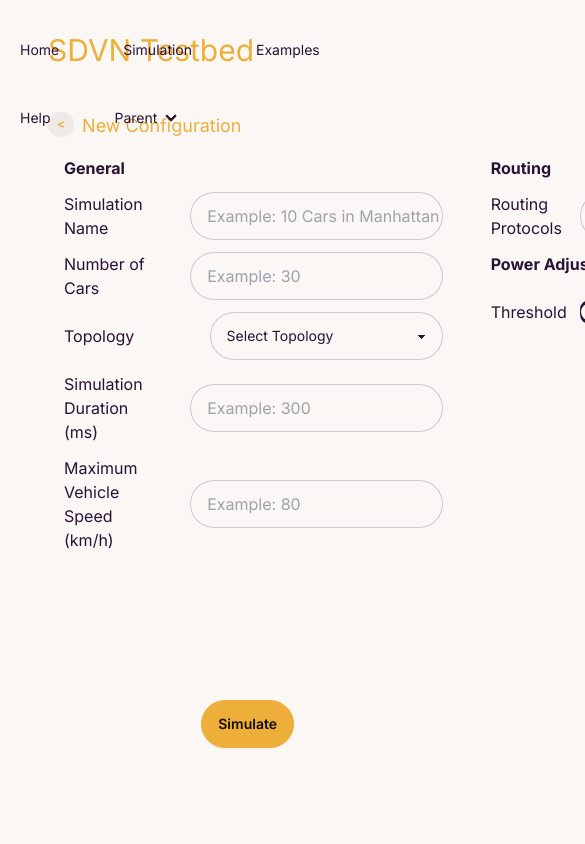
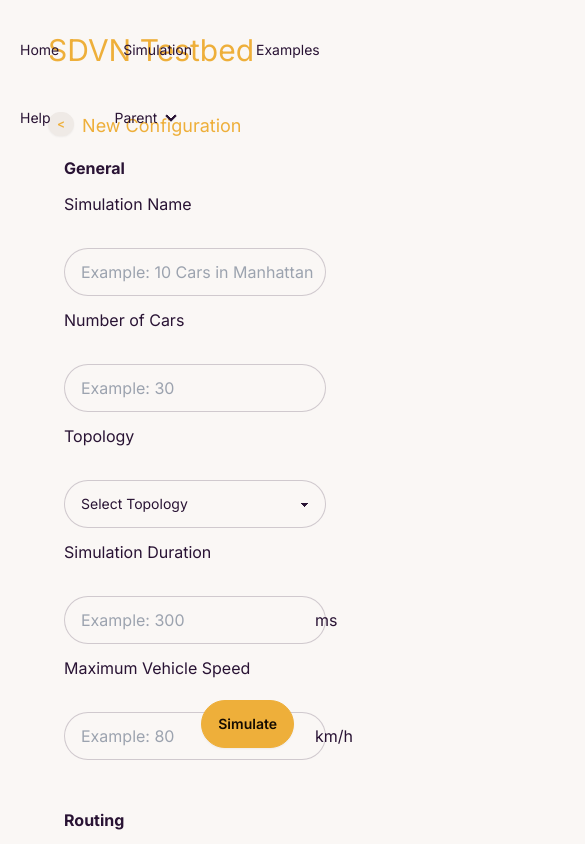
Before and after one commit to luthfirestu/dashboard-SDVN, a Next.js app: page /simulation/new in a window 390 px wide. Shown: the top 844 px of the page, 585 px wide, since content can reach past the window. Built offline with nearby package versions, Linux system fonts and the light colour scheme.

Commit message:
fix form

```diff
--- a/package.json
+++ b/package.json
@@ -9,6 +9,7 @@
     "lint": "next lint"
   },
   "dependencies": {
+    "axios": "^1.6.8",
     "next": "14.1.1",
     "react": "^18",
     "react-dom": "^18"
--- a/src/app/simulation/history/[id]/page.tsx
+++ /dev/null
@@ -1,7 +0,0 @@
-export default function Home() {
-    return (
-        <main>
-            <h1 className="text-rose-400 bold text-xl">SDVN Testbed</h1>
-        </main>
-    );
-}
--- /dev/null
+++ b/src/app/simulation/history/forecasting/[id]/page.tsx
@@ -0,0 +1,10 @@
+import Sidebar from "@/components/sidebar";
+
+export default function Forecasting() {
+    return (
+        <main>
+            <Sidebar />
+            <h1 className="text-accent bold text-3xl absolute top-0 mt-8 ml-12">Forecasting</h1>
+        </main>
+    )
+}
--- /dev/null
+++ b/src/app/simulation/history/network-traffic/page.tsx
@@ -0,0 +1,11 @@
+import Sidebar from "@/components/sidebar";
+
+export default function Networking() {
+    return (
+        <main>
+            <Sidebar />
+            <h1 className="text-rose-400 bold text-xl">Networking</h1>
+            <p>Sed ut perspiciatis unde omnis iste natus error sit voluptatem accusantium doloremque laudantium, to</p>
+        </main>
+    )
+}
--- a/src/app/simulation/history/vehicle-traffic/[id]/page.tsx
+++ /dev/null
@@ -1,8 +0,0 @@
-export default function Home() {
-    return (
-        <main>
-            <h1 className="text-rose-400 bold text-xl">History</h1>
-            <p>Sed ut perspiciatis unde omnis iste natus error sit voluptatem accusantium doloremque laudantium, to</p>
-        </main>
-    );
-}
--- a/src/components/form.tsx
+++ b/src/components/form.tsx
@@ -10,55 +10,57 @@ export default function Form() {
     return (
         <div>
             <div className="space-y-4">
-                <div className="flex gap-12">  {/* Gap between row */}
+                <div className="flex flex-col lg:flex-row gap-12"> {/* Gap between row */}
                     <div className="space-y-3 flex-1">
                         <p className="font-bold">General</p>
-                        <div className="flex items-center gap-8"> {/* Flex container for Simulation Name */}
-                            <span className="w-1/3">Simulation Name</span> {/* Text */}
-                            <label className="input input-bordered flex items-center w-2/3"> {/* Input field */}
+                        <div className="flex flex-col lg:flex-row items-center gap-8"> {/* Flex container for Simulation Name */}
+                            <span className="w-full lg:w-1/3">Simulation Name</span> {/* Text */}
+                            <label className="input input-bordered flex items-center w-full lg:w-2/3"> {/* Input field */}
                                 <input type="text" placeholder="Example: 10 Cars in Manhattan" className="grow" />
                             </label>
                         </div>
-                        <div className="flex items-center gap-8"> {/* Flex container for Number of Cars */}
-                            <span className="w-1/3">Number of Cars</span> {/* Text */}
-                            <label className="input input-bordered flex items-center w-2/3 max-w-1/2"> {/* Input field */}
+                        <div className="flex flex-col lg:flex-row items-center gap-8"> {/* Flex container for Number of Cars */}
+                            <span className="w-full lg:w-1/3">Number of Cars</span> {/* Text */}
+                            <label className="input input-bordered flex items-center w-full lg:w-2/3 max-w-1/2"> {/* Input field */}
                                 <input type="text" className="grow" placeholder="Example: 30" />
                             </label>
                         </div>
-                        <div className="flex items-center gap-8"> {/* Flex container for Topology */}
-                            <span className="w-1/3">Topology</span> {/* Text */}
-                            <select className="select select-bordered w-2/3 max-w-1/2">
+                        <div className="flex flex-col lg:flex-row items-center gap-8"> {/* Flex container for Topology */}
+                            <span className="w-full lg:w-1/3">Topology</span> {/* Text */}
+                            <select className="select select-bordered w-full lg:w-2/3 max-w-1/2">
                                 <option disabled selected>Select Topology</option>
                                 <option>Bidirectional Highway 4 Plane</option>
                                 <option>Bidirectional Highway 6 Plane</option>
                             </select>
                         </div>
-                        <div className="flex items-center gap-8"> {/* Flex container for Simulation Duration */}
-                            <span className="w-1/3">Simulation Duration (ms)</span> {/* Text */}
-                            <label className="input input-bordered flex items-center w-2/3"> {/* Input field */}
+                        <div className="flex flex-col lg:flex-row items-center gap-8"> {/* Flex container for Simulation Duration */}
+                            <span className="w-full lg:w-1/3">Simulation Duration</span> {/* Text */}
+                            <label className="input input-bordered flex items-center w-full lg:w-2/3"> {/* Input field */}
                                 <input type="text" className="grow" placeholder="Example: 300" />
+                                ms
                             </label>
                         </div>
-                        <div className="flex items-center gap-8"> {/* Flex container for Maximum Vehicle Speed */}
-                            <span className="w-1/3">Maximum Vehicle Speed (km/h)</span> {/* Text */}
-                            <label className="input input-bordered flex items-center w-2/3"> {/* Input field */}
+                        <div className="flex flex-col lg:flex-row items-center gap-8"> {/* Flex container for Maximum Vehicle Speed */}
+                            <span className="w-full lg:w-1/3">Maximum Vehicle Speed</span> {/* Text */}
+                            <label className="input input-bordered flex items-center w-full lg:w-2/3"> {/* Input field */}
                                 <input type="text" className="grow" placeholder="Example: 80" />
+                                km/h
                             </label>
                         </div>
                     </div>
                     <div className="space-y-3 flex-1">
                         <p className="font-bold">Routing</p>
-                        <div className="flex items-center gap-8"> {/* Flex container for Routing Protocols */}
-                            <span className="w-1/3">Routing Protocols</span> {/* Text */}
-                            <select className="select select-bordered w-2/3">
+                        <div className="flex flex-col lg:flex-row items-center gap-8"> {/* Flex container for Routing Protocols */}
+                            <span className="w-full lg:w-1/3">Routing Protocols</span> {/* Text */}
+                            <select className="select select-bordered w-full lg:w-2/3">
                                 <option disabled selected>Select Routing Protocols</option>
                                 <option>Open Flow v1</option>
                                 <option>Adhoc Mesh</option>
                             </select>
                         </div>
                         <p className='font-bold'>Power Adjustment</p>
-                        <div className="flex items-center gap-8"> {/* Flex container for Power Adjustment */}
-                            <span className="w-1/3">Threshold</span> {/* Text */}
+                        <div className="flex flex-col lg:flex-row items-center gap-8"> {/* Flex container for Power Adjustment */}
+                            <span className="w-full lg:w-1/3">Threshold</span> {/* Text */}
                             <input
                                 type="range"
                                 min={0}
--- a/src/components/sidebar.tsx
+++ b/src/components/sidebar.tsx
@@ -3,10 +3,10 @@ export default function Sidebar() {
     return (
         <div>
             <ul className="menu bg-accent-200 w-56">
-                <li><Link href="/simulation/history/[id]/vehicle-traffic">Vehicle Traffic</Link></li>
-                <li><Link href="/simulation/history/[id]/network-traffic" className="active">Network Traffic</Link></li>
-                <li><Link href="/simulation/history/[id]/forecasting">Forecasting</Link></li>
-                <li><Link href="/simulation/history/[id]/power">Vehicle Traffic</Link></li>
+                <li><Link href="/simulation/history/vehicle-traffic/[id]">Vehicle Traffic</Link></li>
+                <li><Link href="/simulation/history/network-traffic/[id]" className="active">Network Traffic</Link></li>
+                <li><Link href="/simulation/history/[id]/forecasting[id]">Forecasting</Link></li>
+                <li><Link href="/simulation/history/[id]/power[id]">Vehicle Traffic</Link></li>
             </ul>
         </div>
     );
```
Also changed, not shown: src/API/request.tsx (added), 1 other file (tests, documents, lock files or other folders).
